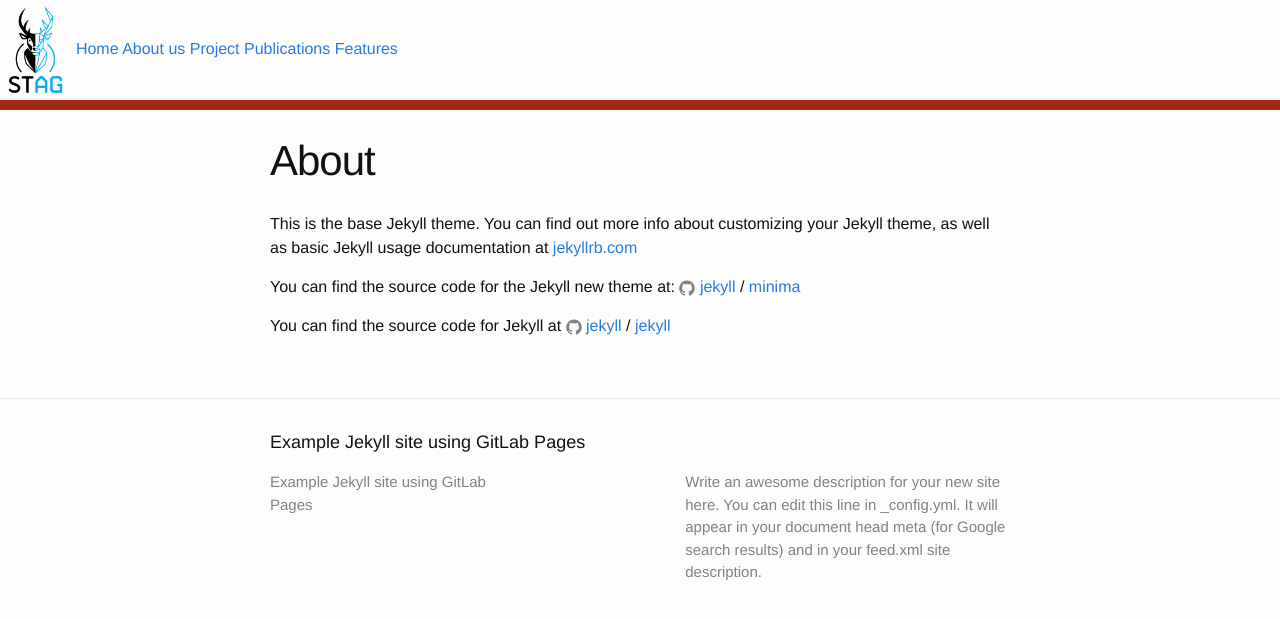
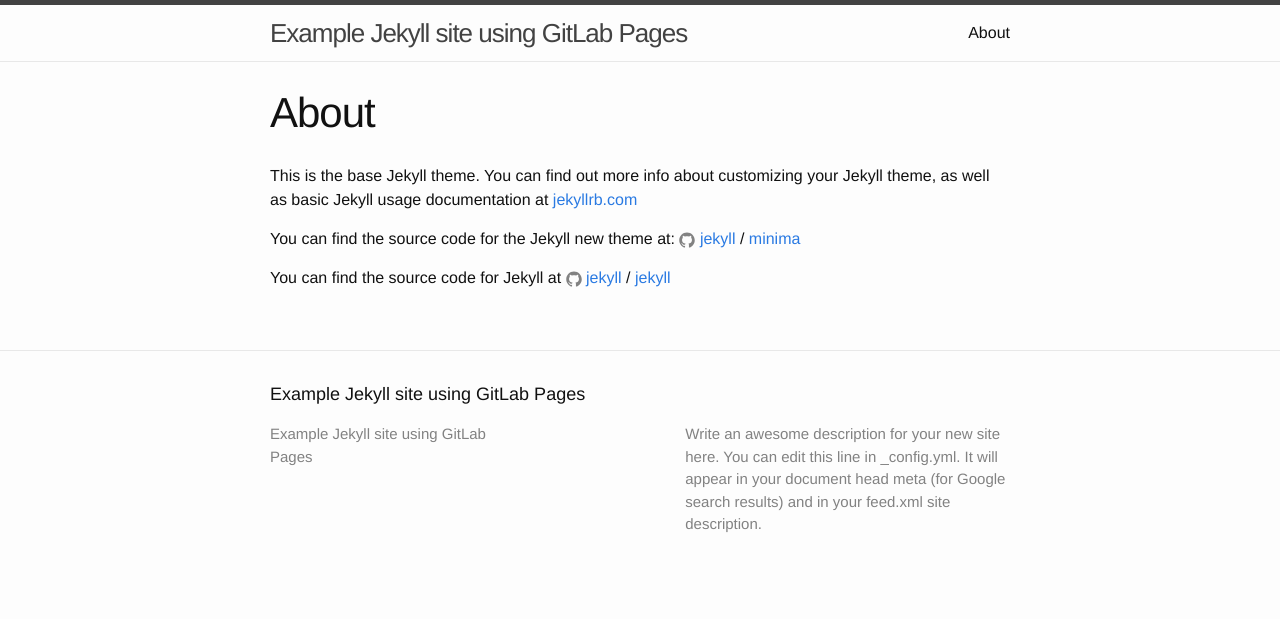
Before and after one commit to Hahn-Schickard/STAG-frontpage, a Jekyll site: the page built from about.md, in a window 1280 px wide. Shown: the top 619 px of the page. Built offline with Jekyll 4.4.1, drawn with Linux system fonts in a browser that asks for light colours.

Commit message:
Update header.html

```diff
--- a/_includes/header.html
+++ b/_includes/header.html
@@ -1,4 +1,4 @@
-<!-- <header class="site-header">
+<header class="site-header">
 
   <div class="wrapper">
 
@@ -24,10 +24,9 @@
 
   </div>
 
-</header> -->
+</header>
 
-<!-- <header class="header_inner"> -->
-  <header id="header_inner">
+ <!--  <header id="header_inner">
     <a id="project_logo" href="http://www.stag@hahn-schickard.de"></a>
     <img src="../img/STAG_web.png" height="100px" />
 
@@ -37,4 +36,4 @@
     <a class="menu_link" href="/publications/">Publications</a>
     <a class="menu_link" href="/features/">Features</a>
   </header>
-  <div style="height: 10px; background-color: #9f2914"></div>
+  <div style="height: 10px; background-color: #9f2914"></div> -->
```
